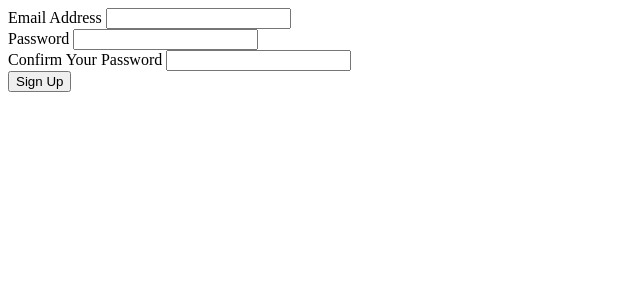
After one commit to jillallan/patterns, a Flask app: page /sign-up in a window 1280 px wide. The commit adds this page. Shown: the top 300 px of the page, without its empty margins (0-640 px from the left). Run offline with Flask 2, Linux system fonts and the light colour scheme.

Commit message:
Add auth with flask-wtf

```diff
--- a/config.py
+++ b/config.py
@@ -1,4 +1,4 @@
-from os import path
+from os import environ, path
 from dotenv import load_dotenv
 
 base_dir = path.abspath(path.dirname(__file__))
@@ -8,7 +8,7 @@ load_dotenv(path.join(base_dir, '.env'))
 class Config:
     """Set config variables, base config"""
 
-    FLASK_APP = 'patterns'
+    SECRET_KEY = environ.get('SECRET_KEY')
 
 
 class DevConfig(Config):
--- a/patterns/__init__.py
+++ b/patterns/__init__.py
@@ -3,10 +3,12 @@ from flask import Flask
 
 
 def create_app():
-    app = Flask(__name__)
+    app = Flask(__name__, instance_relative_config=False)
     app.config.from_object(DevConfig)
 
-    from.home import routes
-    app.register_blueprint(routes.home_bp)
+    from .home.routes import home_bp
+    from .auth.routes import auth_bp
+    app.register_blueprint(home_bp)
+    app.register_blueprint(auth_bp)
 
     return app
--- /dev/null
+++ b/patterns/auth/forms.py
@@ -0,0 +1,45 @@
+from flask_wtf import FlaskForm
+from wtforms import StringField
+from wtforms.fields.simple import SubmitField
+from wtforms.validators import DataRequired, Email, Length, EqualTo
+
+
+class Test(FlaskForm):
+    name = StringField(
+        'Name',
+    )
+
+    submit = SubmitField('Submit')
+
+
+class SignUp(FlaskForm):
+    """Sign up form"""
+
+    email = StringField(
+        'Email Address',
+        [
+            Email(message='Please provide a valid email address'),
+            DataRequired(message='Please provide an email')
+        ]
+    )  # Test for invalid email
+
+    password = StringField(
+        'Password',
+        [
+            Length(
+                min=4, max=25,
+                message='Password length must be between 4 and 25 characters'),
+            DataRequired(message='Please provide a password')
+        ]
+    )  # Test for passowrd that is too long and password that is too short
+    # might need to disable javascript validation
+
+    confirm = StringField(
+        'Confirm Your Password',
+        [
+            EqualTo('password', message='Passwords must match'),
+            DataRequired(message='Please confirm your password')
+        ]
+    )  # Test for matching and mis-matching passwords
+
+    submit = SubmitField('Sign Up')
--- /dev/null
+++ b/patterns/auth/routes.py
@@ -0,0 +1,19 @@
+from flask.helpers import url_for
+from patterns.auth.forms import SignUp, Test
+from flask import Blueprint, redirect, render_template
+
+auth_bp = Blueprint(
+    'auth_bp', __name__,
+    template_folder='templates',
+    static_folder='static'
+)
+
+
+@auth_bp.route('/sign-up', methods=["GET", "POST"])
+def sign_up():
+    """Handles sign up for new users"""
+    form = SignUp()
+    if form.validate_on_submit():
+        return redirect(url_for('home_bp.hello'))
+
+    return render_template('sign-up.html', form=form)
--- /dev/null
+++ b/patterns/auth/templates/sign-up.html
@@ -0,0 +1,53 @@
+{% extends 'layout.html' %}
+
+{% block body %}
+    <div class=container>
+        <form method="POST", action="{{ url_for('auth_bp.sign_up') }}">
+
+            <div>
+                {{ form.hidden_tag() }}
+                {{ form.email.label }}
+                {{ form.email }}
+            </div>
+
+            {% if form.email.errors %}
+                <ul>
+                    {% for error in form.email.errors %}
+                    <li>{{ error }}</li>
+                    {% endfor %}
+                </ul>
+            {% endif %}
+
+            <div>
+                {{ form.hidden_tag() }}
+                {{ form.password.label }}
+                {{ form.password }}
+            </div>
+
+            {% if form.password.errors %}
+                <ul>
+                    {% for error in form.password.errors %}
+                    <li>{{ error }}</li>
+                    {% endfor %}
+                </ul>
+            {% endif %}
+
+            <div>
+                {{ form.hidden_tag() }}
+                {{ form.confirm.label }}
+                {{ form.confirm }}
+            </div>
+
+            {% if form.confirm.errors %}
+                <ul>
+                    {% for error in form.confirm.errors %}
+                    <li>{{ error }}</li>
+                    {% endfor %}
+                </ul>
+            {% endif %}
+
+            {{ form.submit }}
+
+        </form>
+    </div>
+{% endblock %}
--- a/patterns/home/routes.py
+++ b/patterns/home/routes.py
@@ -9,4 +9,5 @@ home_bp = Blueprint(
 
 @home_bp.route('/')
 def hello():
+
     return render_template('index.html', title='home', text='Hello world')
--- a/patterns/templates/layout.html
+++ b/patterns/templates/layout.html
@@ -4,6 +4,7 @@
         <title>{{ title }}</title>
     </head>
     <body>
+        <!--{% include 'navigation.html' %}-->
         {% block body %}{% endblock %}
     </body>
 </html>
--- a/requirements.txt
+++ b/requirements.txt
@@ -1,7 +1,11 @@
 attrs==20.3.0
 click==7.1.2
+dnspython==2.1.0
+email-validator==1.1.2
 flake8==3.9.0
 Flask==1.1.2
+Flask-WTF==0.14.3
+idna==3.1
 iniconfig==1.1.1
 itsdangerous==1.1.0
 Jinja2==2.11.3
@@ -17,3 +21,4 @@ pytest==6.2.3
 python-dotenv==0.17.0
 toml==0.10.2
 Werkzeug==1.0.1
+WTForms==2.3.3
```
Also changed, not shown: tests/test_auth/test_auth_routes.py (added, +53 -0 lines), tests/test_home/test_home_routes.py (renamed from tests/test_home/test_routes.py), 1 other file.
